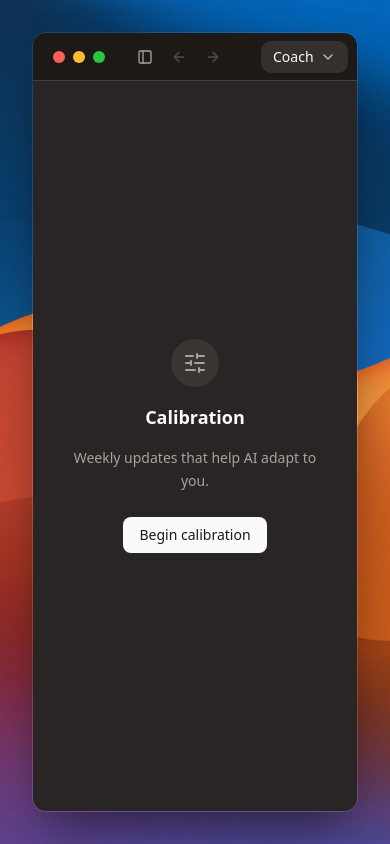
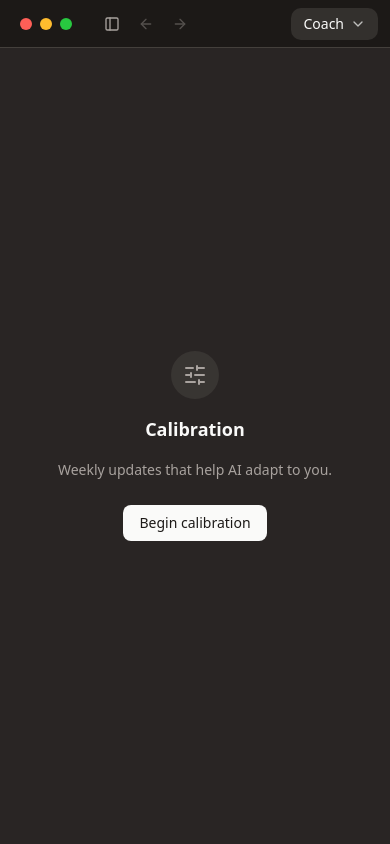
Before and after one commit to toddgilbert93/claude-coach, a Next.js app: page / in a window 390 px wide. Built offline with nearby package versions, Linux system fonts and the light colour scheme.

Commit message:
mobile view

```diff
--- a/src/app/page.tsx
+++ b/src/app/page.tsx
@@ -182,11 +182,11 @@ export default function Home() {
 
   return (
     <div
-      className="h-screen w-screen flex items-center justify-center p-8 bg-cover bg-center bg-no-repeat"
+      className="h-screen w-screen flex items-center justify-center p-0 sm:p-8 sm:bg-cover sm:bg-center sm:bg-no-repeat"
       style={{ backgroundImage: "url('/desktop.jpg')" }}
     >
       {/* App window */}
-      <div className="flex flex-col w-full max-w-[1000px] h-[calc(100vh-64px)] rounded-xl overflow-hidden border border-white/[0.08] shadow-2xl shadow-black/50">
+      <div className="flex flex-col w-full max-w-[1000px] h-screen sm:h-[calc(100vh-64px)] sm:rounded-xl overflow-hidden sm:border sm:border-white/[0.08] sm:shadow-2xl sm:shadow-black/50">
         {/* Top bar — full width, like a native title bar */}
         <TopBar
           onToggleSidebar={() => setSidebarOpen(!sidebarOpen)}
@@ -198,12 +198,19 @@ export default function Home() {
         />
 
         {/* Content: sidebar + main */}
-        <div className="flex flex-1 min-h-0">
+        <div className="relative flex flex-1 min-h-0">
           {/* Sidebar */}
           <div
             className={cn(
               "shrink-0 transition-all duration-200 overflow-hidden",
-              isNarrow ? "w-0" : sidebarOpen ? "w-[300px] border-r border-sidebar-border" : "w-0"
+              isNarrow
+                ? cn(
+                    "absolute inset-y-0 left-0 z-30 w-[300px]",
+                    sidebarOpen ? "translate-x-0" : "-translate-x-full"
+                  )
+                : sidebarOpen
+                  ? "w-[300px] border-r border-sidebar-border"
+                  : "w-0"
             )}
           >
             <CoachSidebar
@@ -215,6 +222,14 @@ export default function Home() {
               activeCompletedIndex={viewingCompletedIndex}
             />
           </div>
+
+          {/* Overlay to close sidebar on narrow screens */}
+          {isNarrow && sidebarOpen && (
+            <div
+              className="absolute inset-0 z-20 bg-black/40"
+              onClick={() => setSidebarOpen(false)}
+            />
+          )}
 
           {/* Main area */}
           <div className="flex-1 flex flex-col min-w-0 bg-background">
```
